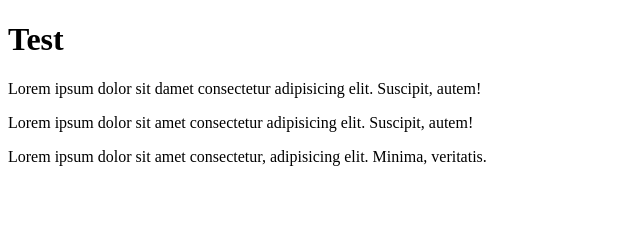
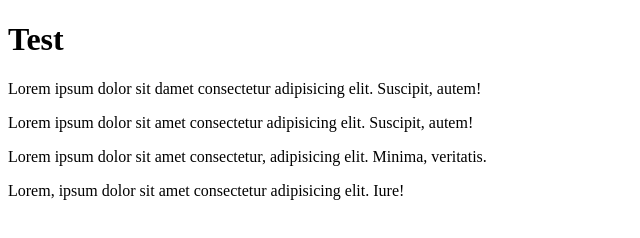
Before and after one commit to adamkovalchuk/test, a plain HTML site: page index.html in a window 1280 px wide. Shown: the whole page, without its empty margins (0-640 px from the left). Drawn offline with Linux system fonts and the light colour scheme.

Commit message:
added fourth paragpaph

```diff
--- a/index.html
+++ b/index.html
@@ -12,6 +12,7 @@
     <p>Lorem ipsum dolor sit damet consectetur adipisicing elit. Suscipit, autem!</p>
     <p>Lorem ipsum dolor sit amet consectetur adipisicing elit. Suscipit, autem!</p>
     <p>Lorem ipsum dolor sit amet consectetur, adipisicing elit. Minima, veritatis.</p>
+    <p>Lorem, ipsum dolor sit amet consectetur adipisicing elit. Iure!</p>
 </body>
 
 </html>
```
